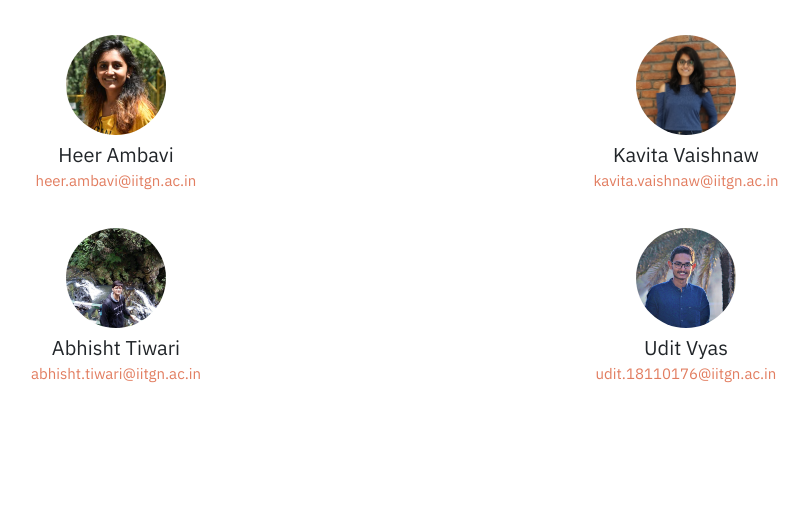
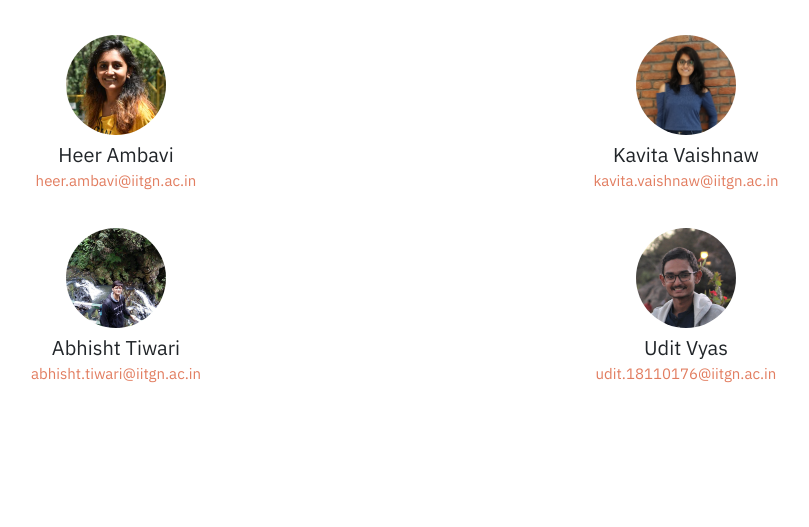
Before and after one commit to heerambavi1998/CovidExplorer, a Flask app: page /team in a window 1280 px wide. Shown: the part 347-874 px from the top of the page, without its empty margins (239-1048 px from the left). Run offline with Flask 3, Linux system fonts and the light colour scheme; parts of the project's set-up code (start-up, migrations or seed data) failed here and were passed over; some libraries are stand-ins or nearby versions.

Commit message:
team fix

```diff
--- a/app/templates/team.html
+++ b/app/templates/team.html
@@ -60,7 +60,7 @@
             <div class="row" style="padding-bottom: 20px">
 
                 <div class="col-md-4 offset-md-4" style="text-align: center; padding-top: 20px">-->
-			    <img src="/static/images/udit.jpg" alt="About" style="width: 100px; height: 100px; border-radius: 50%;">
+			    <img src="/static/images/udit1.jpg" alt="About" style="width: 100px; height: 100px; border-radius: 50%;">
 				<p style="font-size: 20px; padding-top: 5px"> Udit Vyas <br><a href ="mailto:udit.18110176@iitgn.ac.in" style="font-size: 15px">udit.18110176@iitgn.ac.in</a> </p>
 			  </div>
             </div>
```
Also changed, not shown: app/static/images/udit.jpg (deleted), app/static/images/udit1.jpg (added).
